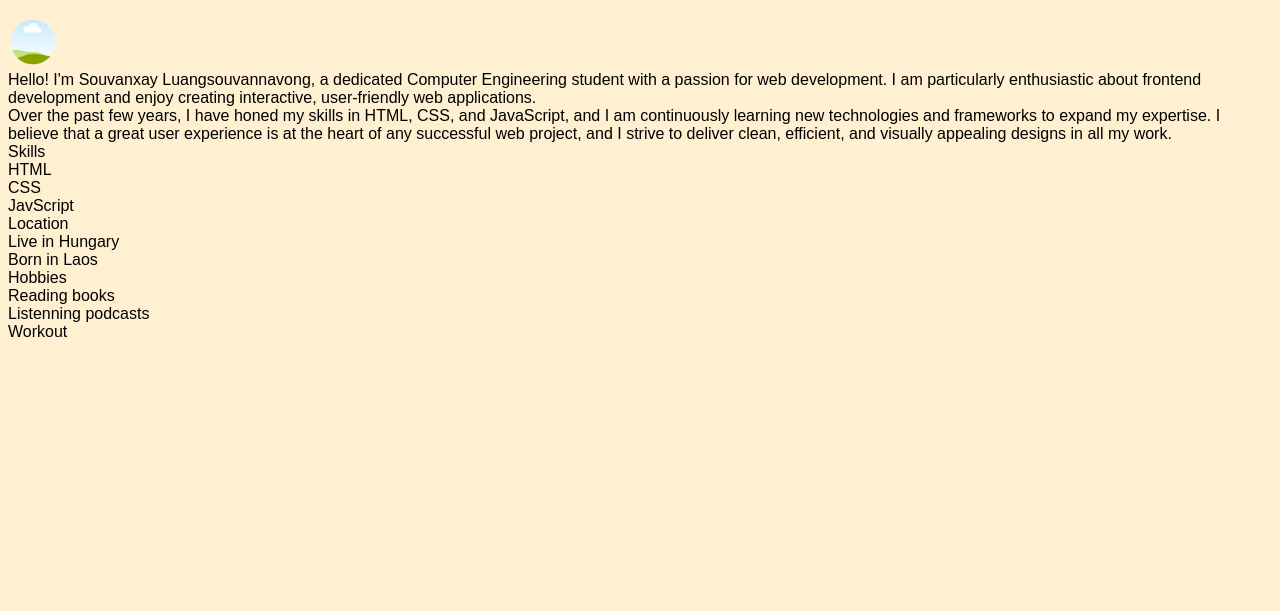
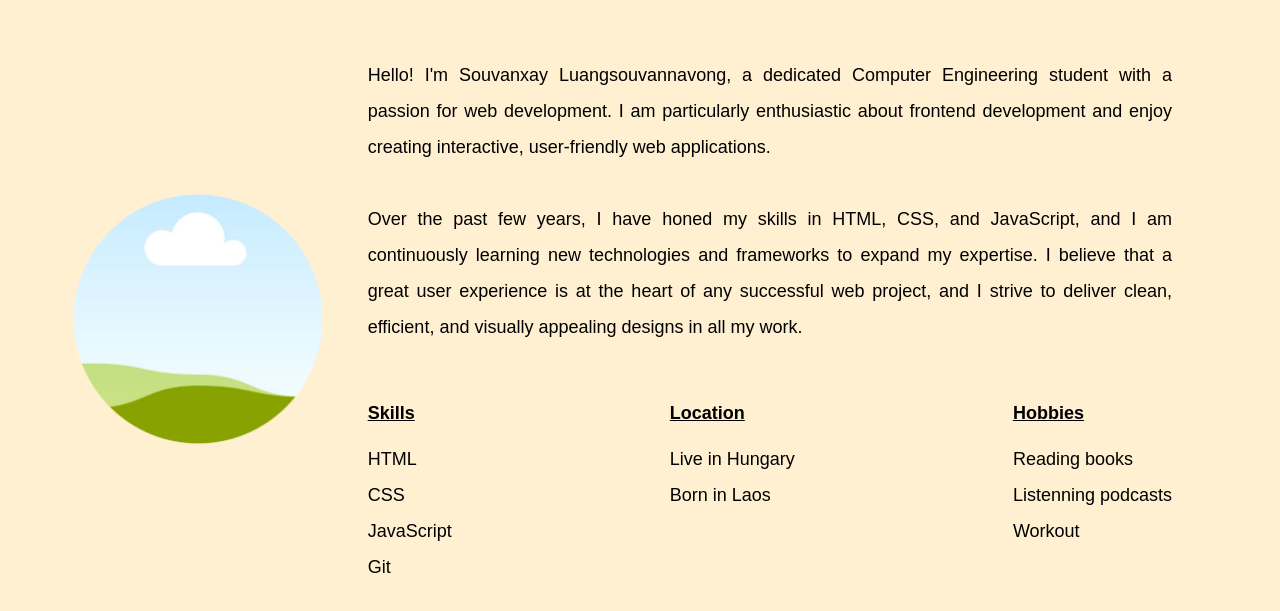
Before and after one commit to Got17/Personal-Portfolio, a plain HTML site: page aboutme.html in a window 1280 px wide. Shown: the part 77-688 px from the top of the page. Drawn offline with Linux system fonts and the light colour scheme.

Commit message:
Create aboutme style

```diff
--- a/aboutme.html
+++ b/aboutme.html
@@ -33,7 +33,7 @@
             </a>
         </div>
     </header>
-    <section id="aboutme">
+    <section class="aboutme">
         <div class="aboutme-left-side">
             <img class="aboutme-picture" src="images/aboutme_sample.png" alt="My picture">
         </div>
@@ -41,6 +41,7 @@
         <div class="aboutme-right-side">
             <div class="aboutme-bio">Hello! I'm Souvanxay Luangsouvannavong, a dedicated Computer Engineering student with a passion for web development. I am particularly enthusiastic about frontend development and enjoy creating interactive, user-friendly web applications.
             </div>
+            <br>
             <div class="aboutme-bio">Over the past few years, I have honed my skills in HTML, CSS, and JavaScript, and I am continuously learning new technologies and frameworks to expand my expertise. I believe that a great user experience is at the heart of any successful web project, and I strive to deliver clean, efficient, and visually appealing designs in all my work. </div>
 
             <div class="aboutme-others">
@@ -48,7 +49,8 @@
                     <div class="skills-header container-header">Skills</div>
                     <div class="container-detail">HTML</div>
                     <div class="container-detail">CSS</div>
-                    <div class="container-detail">JavScript</div>
+                    <div class="container-detail">JavaScript</div>
+                    <div class="container-detail">Git</div>
                 </div>
 
                 <div class="location-container others-container">
--- a/styles/pages/aboutme.css
+++ b/styles/pages/aboutme.css
@@ -2,3 +2,38 @@
     font-weight: bold;
     color: #B80F0A;
 }
+
+.aboutme {
+    display: flex;
+    justify-content: center;
+    align-items: center;
+    margin: 60px 50px;
+}
+
+.aboutme-left-side {
+    width: 80%;
+    margin-right: 30px;
+}
+
+.aboutme-picture {
+    width: 100%;
+}
+
+.aboutme-right-side {
+    line-height: 2;
+    font-size: 18px;
+    margin-right: 50px;
+    text-align: justify;
+}
+
+.aboutme-others {
+    margin-top: 50px;
+    display: flex;
+    justify-content: space-between;
+}
+
+.container-header {
+    font-weight: bold;
+    text-decoration: underline;
+    margin-bottom: 10px;
+}
--- a/styles/pages/homepage.css
+++ b/styles/pages/homepage.css
@@ -5,7 +5,7 @@
 
 .home {
     display: flex;
-    justify-content: space-evenly;
+    justify-content: space-between;
     margin-top: 70px;
 }
 
```
